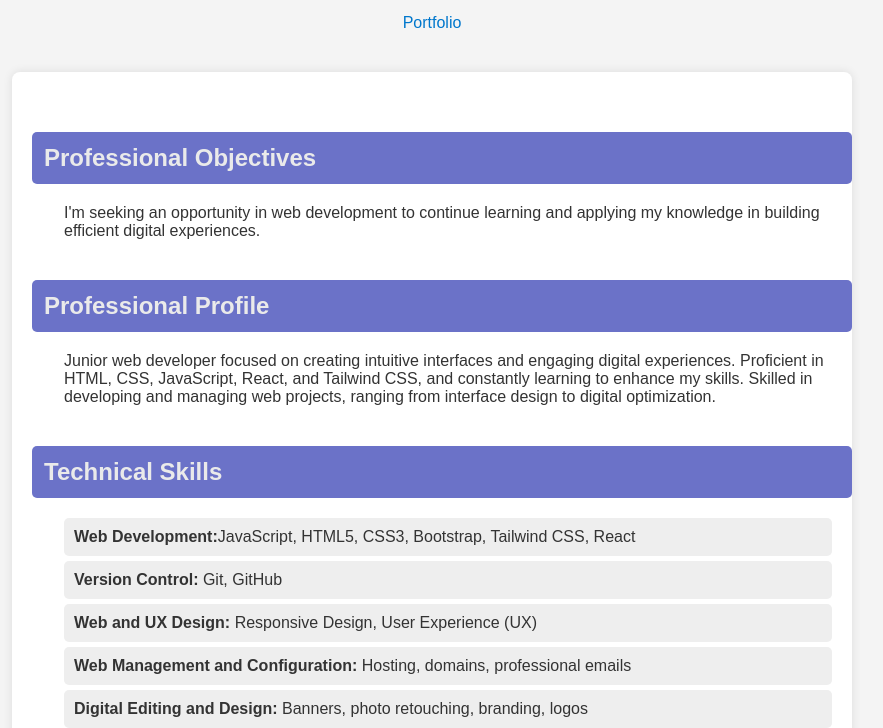
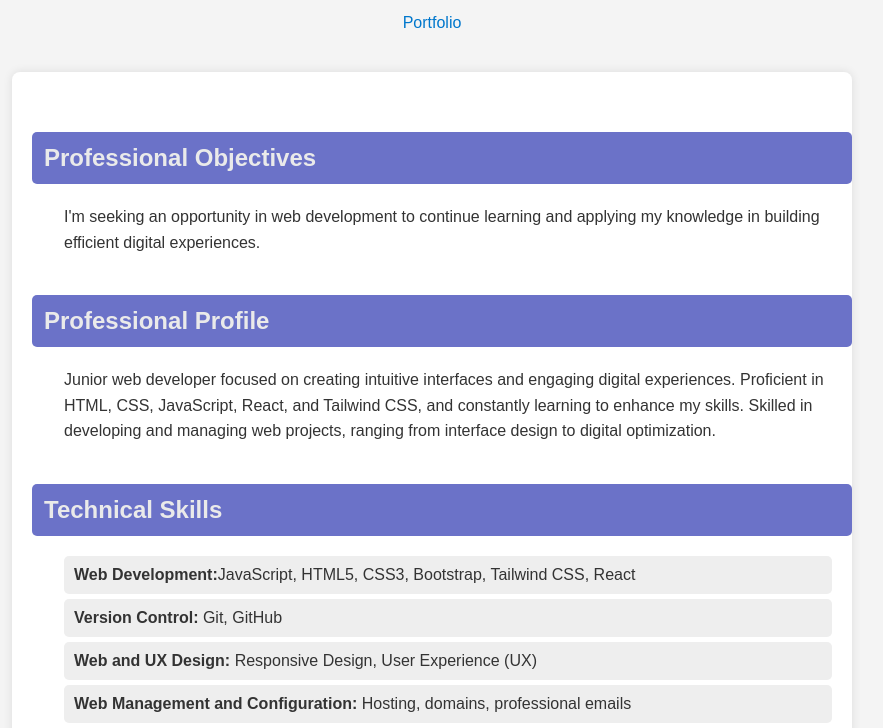
Before and after one commit to DieOsorio/cv, a plain HTML site: page index.html in a window 1280 px wide. Shown: the part 73-801 px from the top of the page, without its empty margins (208-1091 px from the left). Drawn offline with nearby package versions, Linux system fonts and the light colour scheme.

Commit message:
line height

```diff
--- a/index.html
+++ b/index.html
@@ -17,13 +17,13 @@
     <div class="container">
         <section class="section">
             <h2 data-i18n="objectives.title"></h2>
-            <p class="push" data-i18n="objectives.description">
+            <p class="push lineHeight" data-i18n="objectives.description">
             </p>
         </section>
 
         <section class="section">
             <h2 data-i18n="profile.title"></h2>
-            <p class="push" data-i18n="profile.description">
+            <p class="push lineHeight" data-i18n="profile.description">
             </p>
         </section>
 
--- a/styles.css
+++ b/styles.css
@@ -64,3 +64,7 @@ a:hover {
 .push {
     margin-left: 2em;
 }
+
+.lineHeight {
+    line-height: 1.6em;
+}
```
